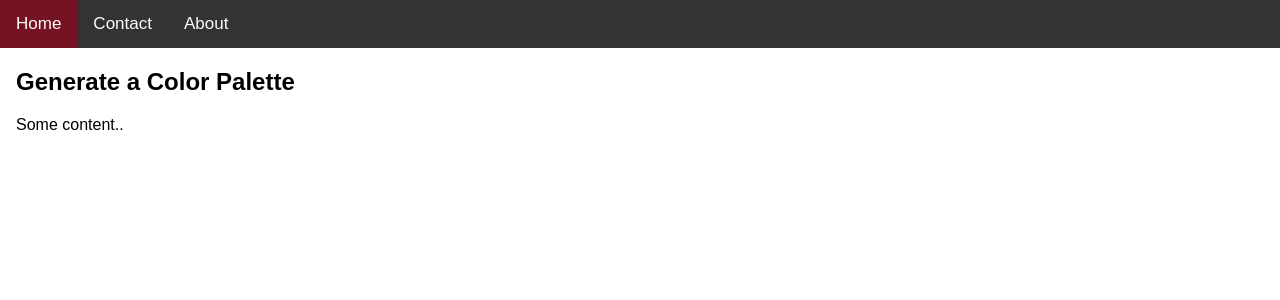
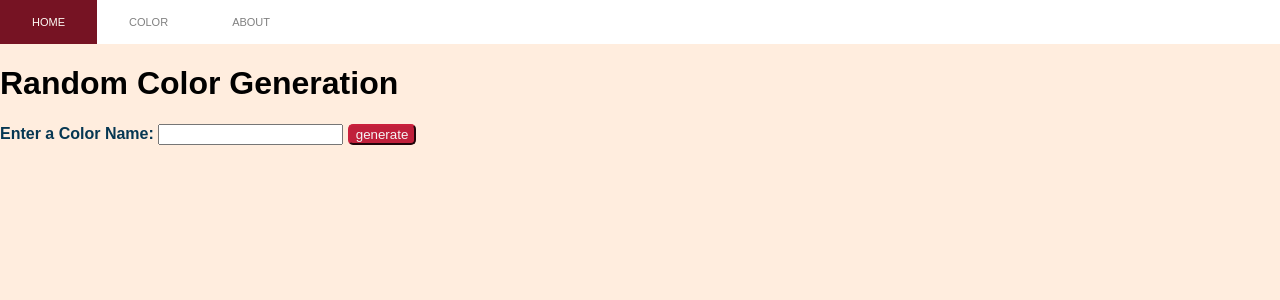
Before and after one commit to yxia1/final_project, a Flask app: page /color/ in a window 1280 px wide. Shown: the top 300 px of the page. Run offline with Flask 2, Linux system fonts and the light colour scheme.

Commit message:
Update app and html template

```diff
--- a/app.py
+++ b/app.py
@@ -13,16 +13,16 @@ def index():
 @app.route("/color/", methods=["GET", "POST"])
 
 def generate_palette():
-    # if request.mathod == "POST":
-    #     color_name = request.form["color"]
-    #     generated_palette = get_palette(color_name)
+    if request.method == "POST":
+        color_name = request.form["color"]
+        generated_palette = get_palette(color_name)
 
-    #     return render_template("color_result.html",
-    #     color1=generated_palette[0],
-    #     color2=generated_palette[1],
-    #     color3=generated_palette[2],
-    #     color4=generated_palette[3],
-    #     color5=generated_palette[4])
+        return render_template("color_result.html",
+        color1=generated_palette[0],
+        color2=generated_palette[1],
+        color3=generated_palette[2],
+        color4=generated_palette[3],
+        color5=generated_palette[4])
 
     return render_template("color_form.html")
 
--- a/templates/color_form.html
+++ b/templates/color_form.html
@@ -12,21 +12,21 @@
 
     .topnav {
       overflow: hidden;
-          background-color: #333;
+      background-color: white;
     }
 
     .topnav a {
       float: left;
-          color: rgb(254, 251, 245);
+      color: gray;
       text-align: center;
-          padding: 14px 16px;
+      padding: 16px 32px;
       text-decoration: none;
-          font-size: 17px;
+      font-size: 11px;
     }
 
     .topnav a:hover {
-          background-color: #ddd;
-          color: black;
+      background-color: rgb(254, 251, 245);
+      color: gray;
     }
 
     .topnav a.active {
@@ -34,19 +34,49 @@
       color: rgb(254, 251, 245);
     }
     </style>
-    <title>Color Palette Generated</title>
+  <title>Generate a Color Palette</title>
+  <style type="text/css">
+      label {
+       font-family: sans-serif;
+       font-size: big;
+      }
+      body{
+        background-color: rgb(255, 237, 222);
+      }
+      #check{
+        background-color:rgb(192, 32, 59);
+        color:whitesmoke;
+        border-radius: 5px;
+        border-color: rgb(118, 19, 35);
+      }
+      .result_bar{
+        width:20%;
+        height:500px;
+        background-color: pink;
+        border:1px solid white;
+        float:left;
+        box-sizing: border-box;
+        display: flex;
+        justify-content: center;
+        align-items: center;
+      }
+      .result_text{
+        text-align:center;
+      }
+
+
+      </style>
 </head>
 <body>
   <div class="topnav">
-  <a class="active" href="#home">Home</a>
-  <a href="#contact">Contact</a>
-  <a href="#about">About</a>
+  <a class="active" href="">HOME</a>
+  <a href="color">COLOR</a>
+  <a href="about">ABOUT</a>
 </div>
-
-<div style="padding-left:16px">
-  <h2>Generate a Color Palette</h2>
-  <p>Some content..</p>
-</div>
-
+  <h1 style="font-family: sans-serif;">Random Color Generation</h1>
+  <form action="" method="post">
+      <label for="" style="color: rgb(6, 55, 82);"><b>Enter a Color Name:</b> <input type="text" name="color"></label>
+      <button id = "check">generate</button>
+  </form>
 </body>
 </html>
```
Also changed, not shown: colormind_helper.py (+13 -12 lines), templates/color_result.html (+53 -1 lines), templates/index.html (+42 -14 lines). Lines whose indentation alone changed are shown as unchanged.
